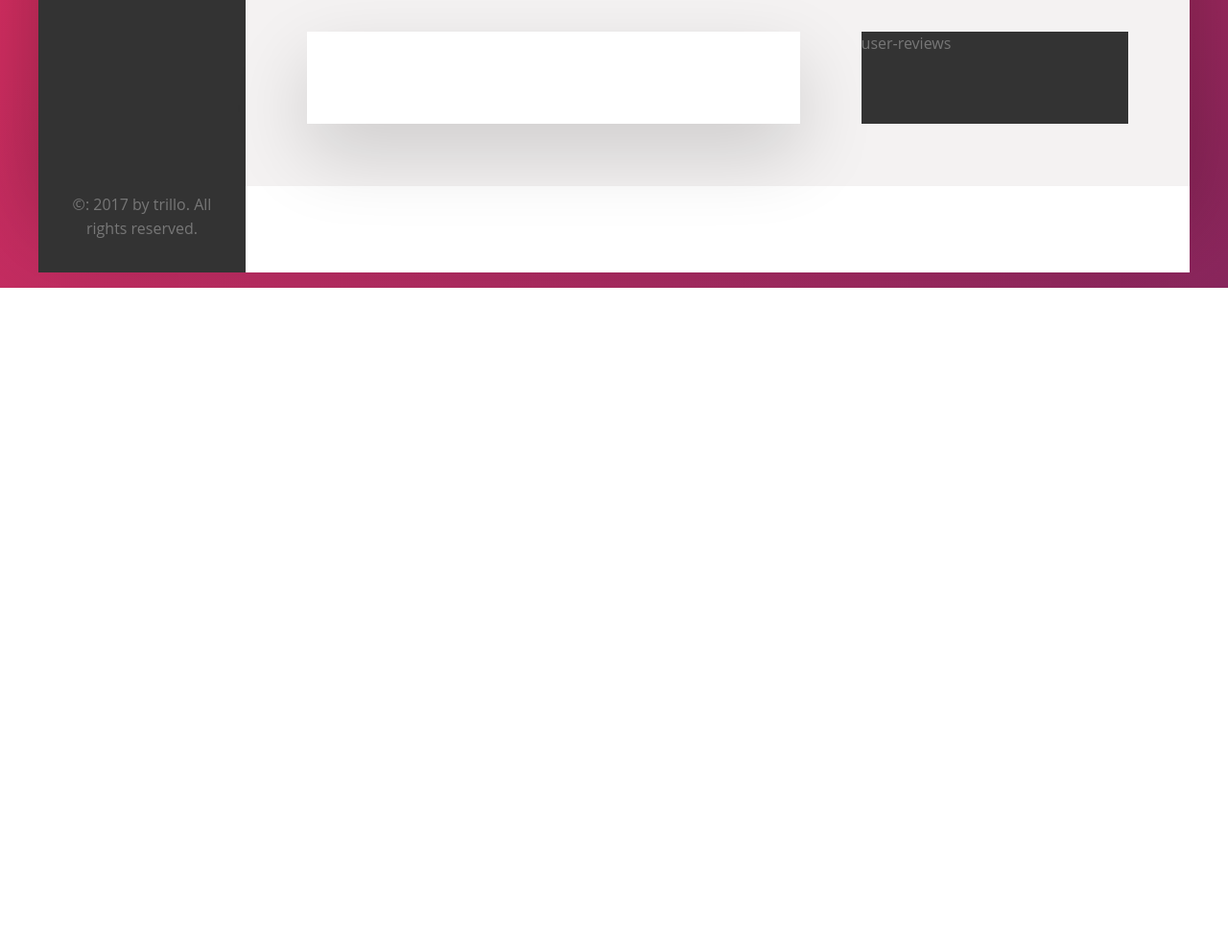
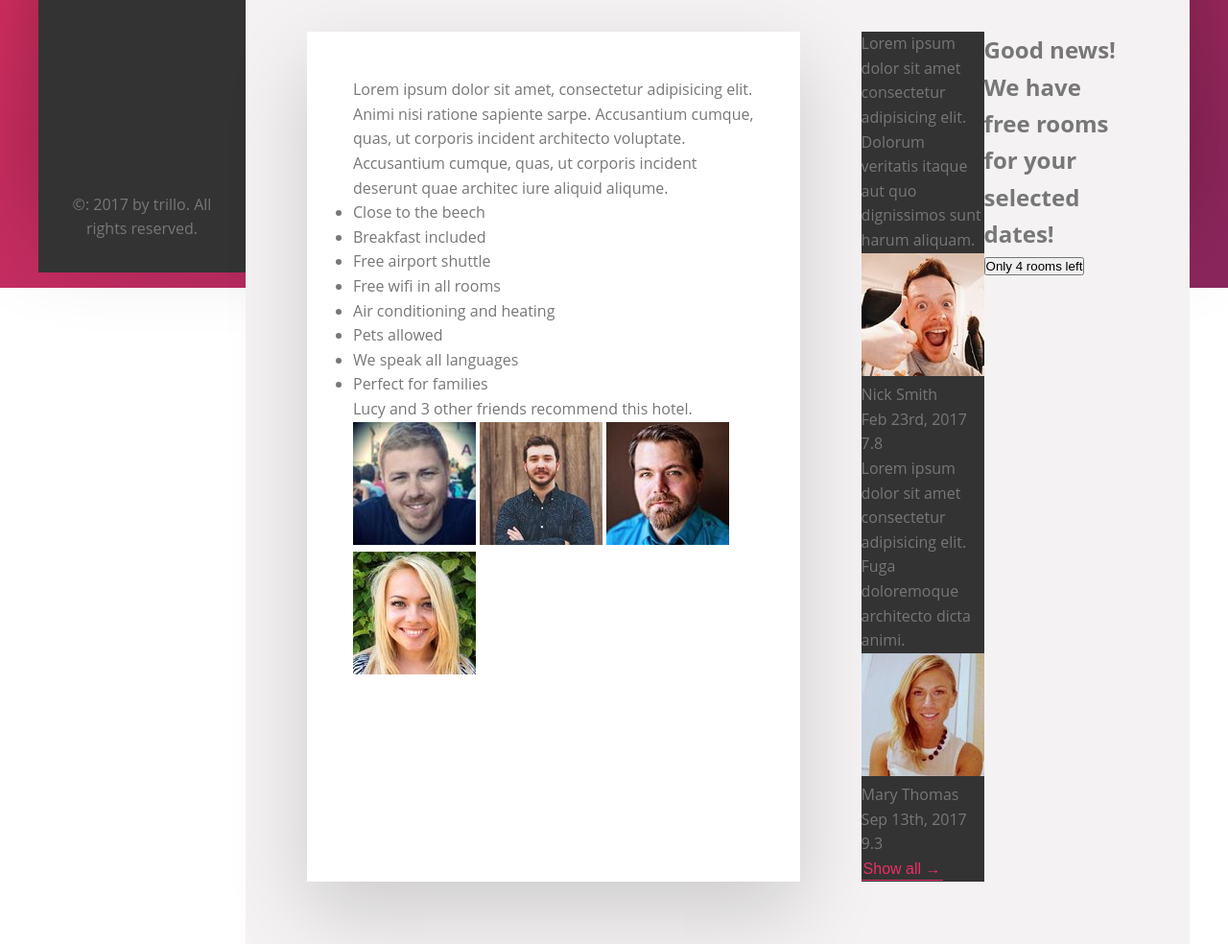
Before and after one commit to zainabzahid711/Trillo-Project, a website: page index.html in a window 1280 px wide. Shown: the part 692-1676 px from the top of the page at 96% size. Before the commit the page ends 992 px from the top, so only its background shows below. Drawn offline with Linux system fonts and the light colour scheme.

Commit message:
details section added

```diff
--- a/index.html
+++ b/index.html
@@ -120,13 +120,102 @@
 
 
           <div class="description">
+            <p class="paragraph">
+              Lorem ipsum dolor sit amet, consectetur adipisicing elit. Animi nisi
+              ratione sapiente sarpe. Accusantium cumque, quas, ut corporis incident
+              architecto voluptate.
+            </p>
+
+            <p class="paragraph">
+              Accusantium cumque, quas, ut corporis incident deserunt quae architec
+               iure aliquid aliqume.
+            </p>
+
+            <ul class="list">
+              <li class="list-item"> Close to the beech </li>
+              <li class="list-item"> Breakfast included </li>
+              <li class="list-item"> Free airport shuttle </li>
+              <li class="list-item"> Free wifi in all rooms </li>
+              <li class="list-item"> Air conditioning and heating </li>
+              <li class="list-item"> Pets allowed </li>
+              <li class="list-item"> We speak all languages </li>
+              <li class="list-item"> Perfect for families </li>
+
+            </ul>
+
+            <div class="recommend">
+              <p class="recommend-count">
+                Lucy and 3 other friends recommend this hotel.
+              </p>
+
+              <div class="recommend-friends">
+                <img src="imgs/png/user-3.jpg" alt="user3" class="recommend-photo">
+                <img src="imgs/png/user-4.jpg" alt="user3" class="recommend-photo">
+                <img src="imgs/png/user-5.jpg" alt="user3" class="recommend-photo">
+                <img src="imgs/png/user-6.jpg" alt="user3" class="recommend-photo">
+              </div>
+
+            </div>
 
           </div>
 
 
           <div class="user-reviews">
-            user-reviews
+            <figure class="review">
+              <blockquote class="review-text">
+                Lorem ipsum dolor sit amet consectetur adipisicing elit.
+                Dolorum veritatis itaque aut quo dignissimos sunt harum aliquam.
+              </blockquote>
+
+              <figcaption class="review-user">
+                <img src="imgs/png/user-1.jpg" alt="reviewpicture" class="review-user-photo">
+                <div class="review-user-box">
+                  <p class="review-user-name"> Nick Smith </p>
+                  <p class="review-user-date"> Feb 23rd, 2017 </p>
+                </div>
+
+                <div class="review-user-rating"> 7.8 </div>
+
+              </figcaption>
+            </figure>
+
+
+            <figure class="review">
+              <blockquote class="review-text">
+                Lorem ipsum dolor sit amet consectetur adipisicing elit.
+                Fuga doloremoque architecto dicta animi.
+              </blockquote>
+
+              <figcaption class="review-user">
+                <img src="imgs/png/user-2.jpg" alt="reviewpicture" class="review-user-photo">
+                <div class="review-user-box">
+                  <p class="review-user-name"> Mary Thomas </p>
+                  <p class="review-user-date"> Sep 13th, 2017 </p>
+                </div>
+
+                <div class="review-user-rating"> 9.3 </div>
+
+              </figcaption>
+            </figure>
+
+            <button class="btn-inline">
+              Show all
+              <span> &#8594 </span>
+            </button>
+
+
           </div>
+
+
+          <div class="cta">
+            <h2 class="cta-book-now">
+              Good news! We have free rooms for your selected dates!
+            </h2>
+            <button class="btn">
+              Only 4 rooms left
+            </button>
+          </div>
+
 
         </div>
 
```
